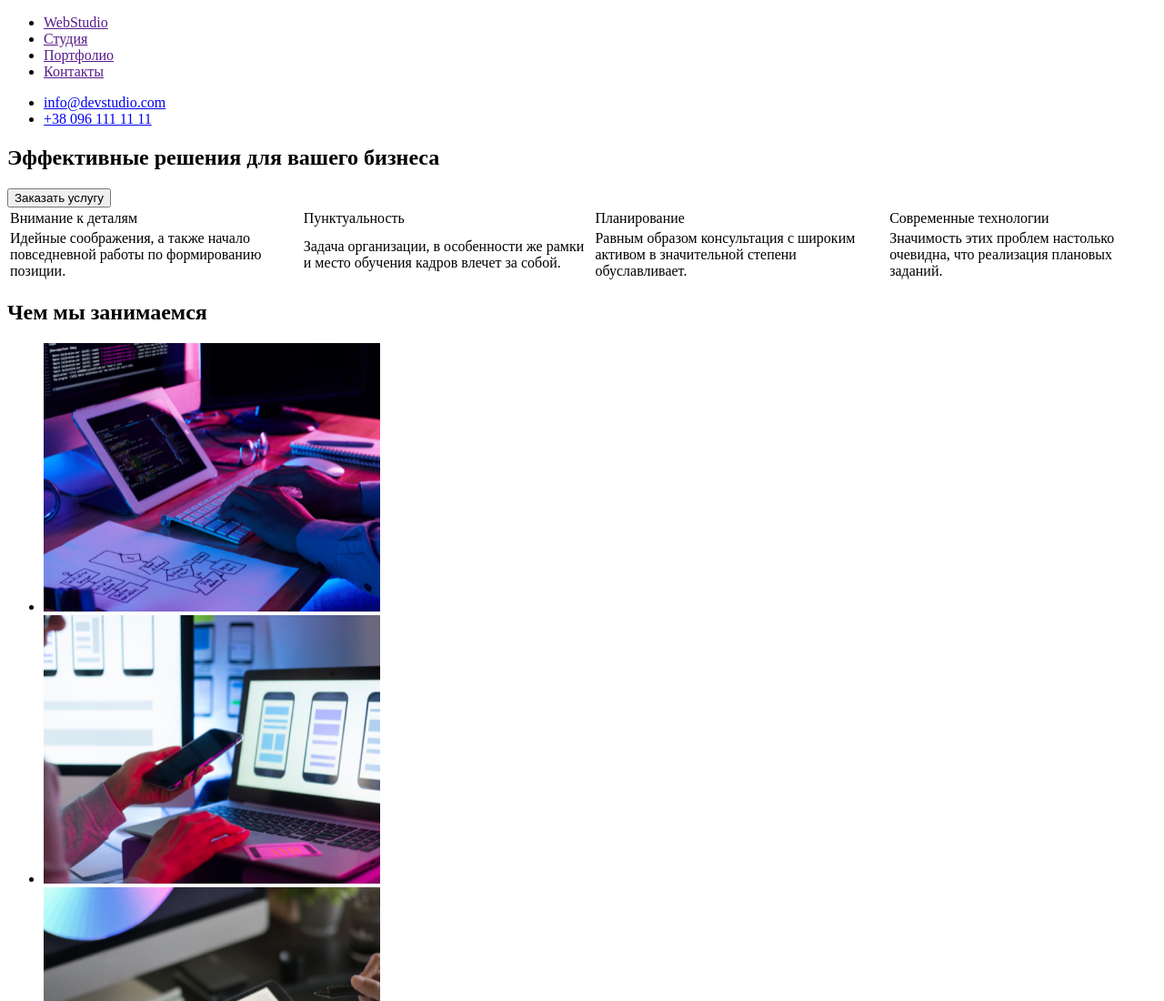
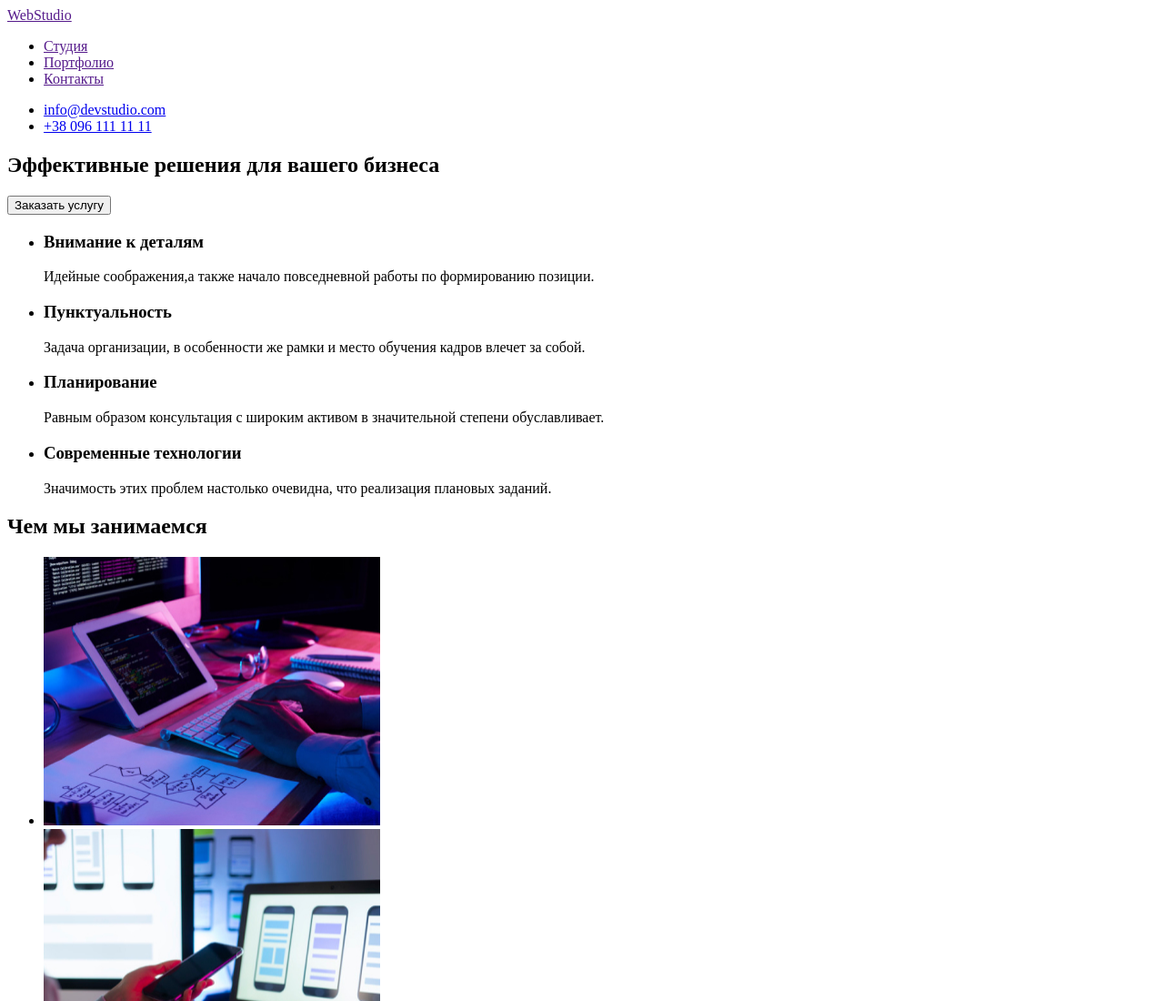
Before and after one commit to ArtPolguy/goit-markup-hw-01, a plain HTML site: page index.html in a window 1280 px wide. Shown: the top 1100 px of the page at 91% size. Drawn offline with Linux system fonts and the light colour scheme.

Commit message:
updates prettier & changes section advantages

```diff
--- a/index.html
+++ b/index.html
@@ -9,10 +9,8 @@
 <body>
     <header>
         <nav>
+            <a href="" lang="en">WebStudio</a>
             <ul>
-                <li>
-                    <a href="" lang="en">WebStudio</a>
-                </li>
                 <li>
                     <a href="">Студия</a>
                 </li>
@@ -41,22 +39,25 @@
         <!-- advantages section -->
         <section>
             <h2 lang="uk" hidden>Наші переваги</h2>
-            <div>
-                <table>
-                    <tr>
-                        <td>Внимание к деталям</td>
-                        <td>Пунктуальность</td>
-                        <td>Планирование</td>
-                        <td>Современные технологии</td>
-                    </tr>
-                    <tr>
-                        <td>Идейные соображения, а также начало повседневной работы по формированию позиции. </td>
-                        <td>Задача организации, в особенности же рамки и место обучения кадров влечет за собой.</td>
-                        <td>Равным образом консультация с широким активом в значительной степени обуславливает.</td>
-                        <td>Значимость этих проблем настолько очевидна, что реализация плановых заданий.</td>
-                    </tr>
-                </table>
-            </div>
+            <ul>
+                <li>
+                    <h3>Внимание к деталям</h3>
+                    <p>Идейные соображения,а также начало повседневной работы по формированию позиции.</p>
+                </li>
+                <li>
+                    <h3>Пунктуальность</h3>
+                    <p>Задача организации, в особенности же рамки и место обучения кадров влечет за собой.</p>
+                </li>
+                <li>
+                    <h3>Планирование</h3>
+                    <p>Равным образом консультация с широким активом в значительной степени обуславливает.</p>
+                    <p></p>
+                </li>
+                <li>
+                    <h3>Современные технологии</h3>
+                    <p>Значимость этих проблем настолько очевидна, что реализация плановых заданий.</p>
+                </li>
+            </ul>
         </section>
         <!-- occupation section -->
         <section>
```
Also changed, not shown: prettier.json (deleted, +0 -19 lines), .prettierrc.json (added).
